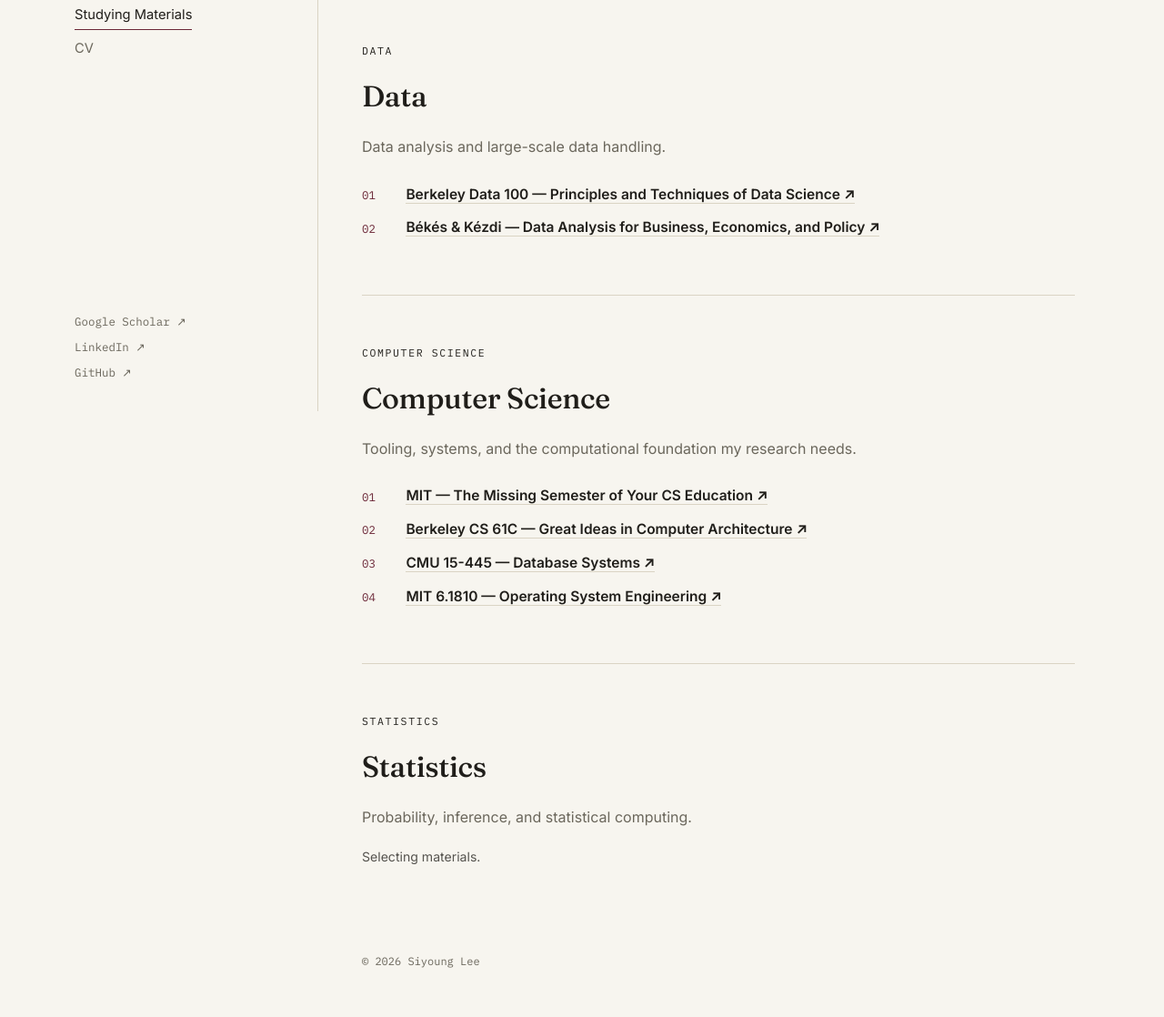
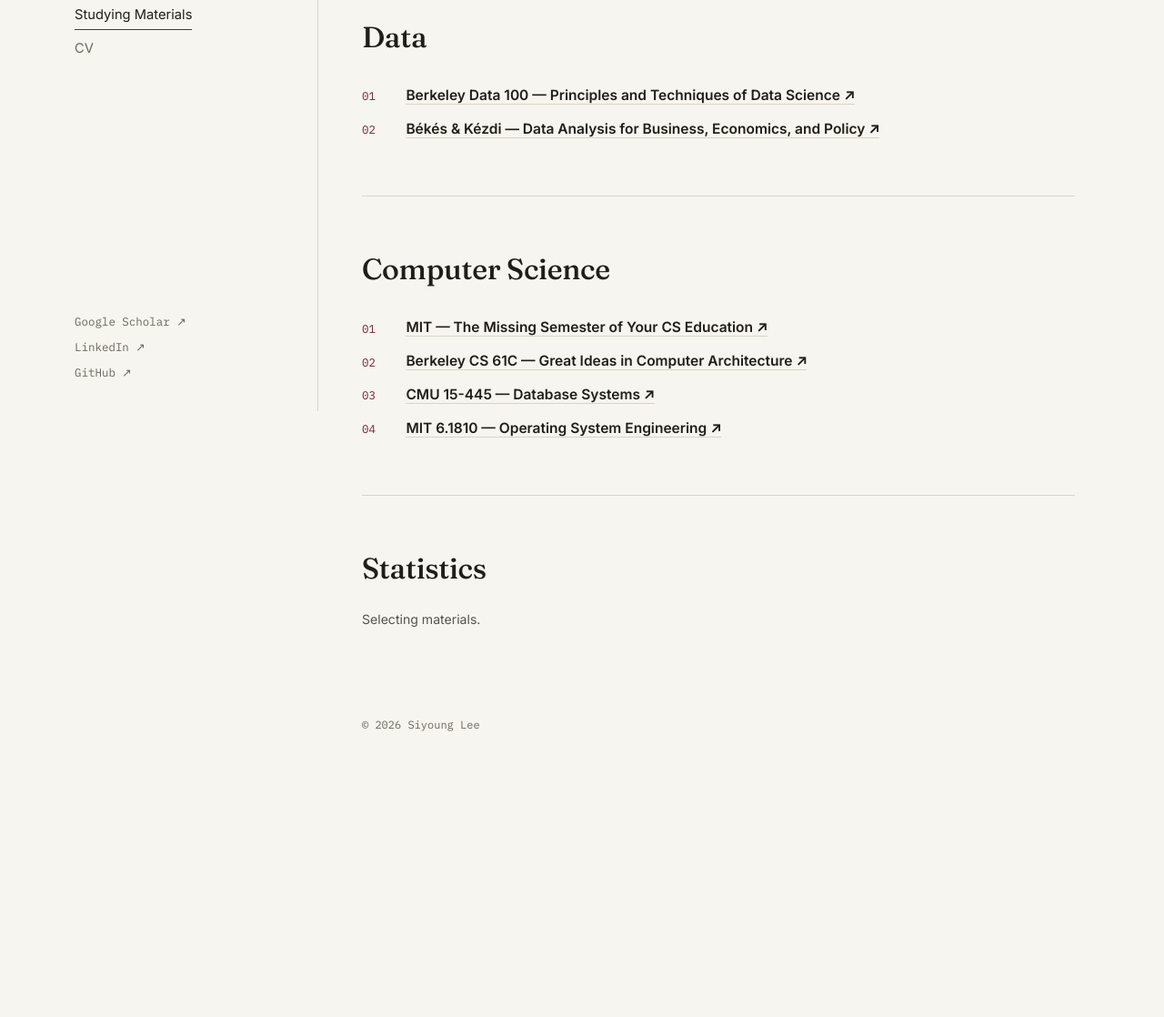
Before and after one commit to SiyoungLeeEcon/SiyoungLeeEcon.github.io, a plain HTML site: page materials.html in a window 1280 px wide. Shown: the part 348-1466 px from the top of the page at 91% size. After the commit the page ends 1218 px from the top, so only its background shows below. Drawn offline with Linux system fonts and the light colour scheme.

Commit message:
Update materials.html

```diff
--- a/materials.html
+++ b/materials.html
@@ -316,7 +316,7 @@
 
     <!-- ECONOMICS -->
     <section id="econ" class="section">
-      <p class="eyebrow">Economics</p>
+
       <h2>Economics</h2>
       <p class="lede">Field courses and lecture notes outside my coursework.</p>
       <p class="mat-empty">Selecting materials.</p>
@@ -334,9 +334,9 @@
 
     <!-- DATA -->
     <section id="data" class="section">
-      <p class="eyebrow">Data</p>
+      <!-- <p class="eyebrow">Data</p> -->
       <h2>Data</h2>
-      <p class="lede">Data analysis and large-scale data handling.</p>
+
       <ol class="mat-list">
         <li>
           <span class="mat-num">01</span>
@@ -355,9 +355,9 @@
 
     <!-- COMPUTER SCIENCE -->
     <section id="cs" class="section">
-      <p class="eyebrow">Computer Science</p>
+
       <h2>Computer Science</h2>
-      <p class="lede">Tooling, systems, and the computational foundation my research needs.</p>
+
       <ol class="mat-list">
         <li>
           <span class="mat-num">01</span>
@@ -388,9 +388,9 @@
 
     <!-- STATISTICS -->
     <section id="stats" class="section">
-      <p class="eyebrow">Statistics</p>
+
       <h2>Statistics</h2>
-      <p class="lede">Probability, inference, and statistical computing.</p>
+
       <p class="mat-empty">Selecting materials.</p>
       <!-- Copy this block for each item:
       <ol class="mat-list">
```
